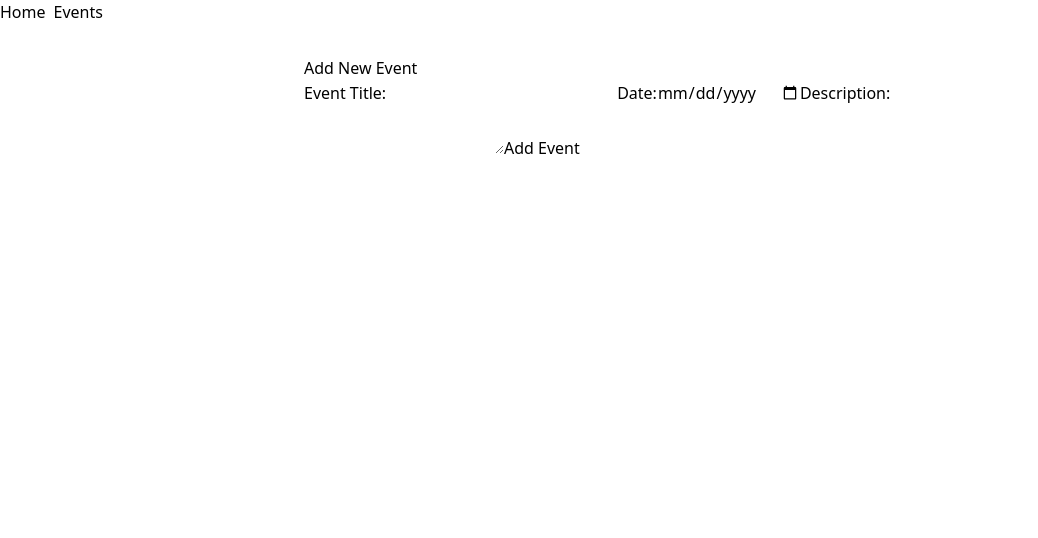
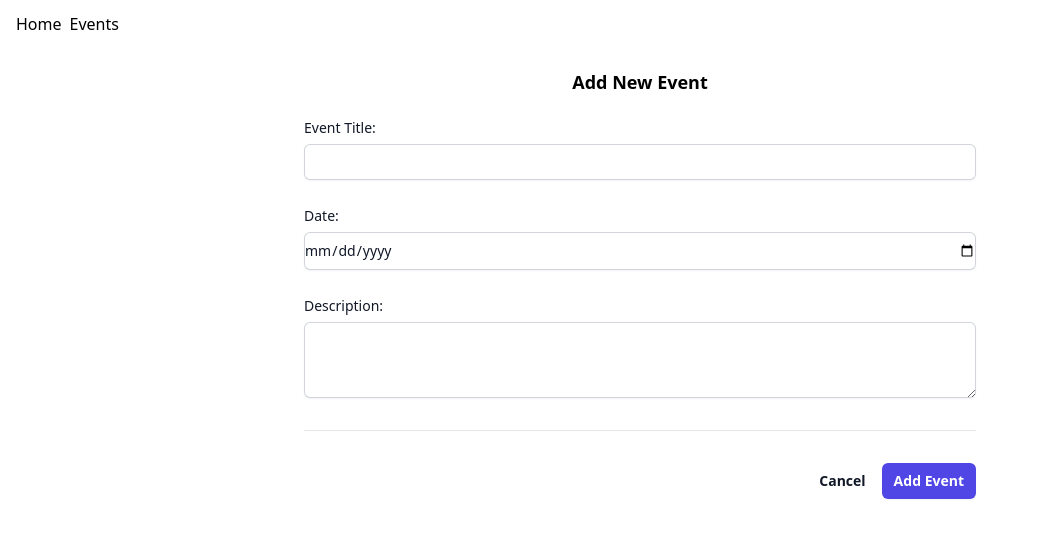
Before and after one commit to jackjakarta/easy-opus, a Next.js app: page /events/add in a window 1280 px wide. Shown: the top 538 px of the page, without its empty margins (0-1038 px from the left). Built offline with nearby package versions, Linux system fonts and the light colour scheme; no server answers.

Commit message:
tailwind css classes, add event form UI update, buttons UI update

```diff
--- a/src/app/events/[id]/DeleteEventButton.tsx
+++ b/src/app/events/[id]/DeleteEventButton.tsx
@@ -25,6 +25,6 @@ export const DeleteEventButton: React.FC<DeleteEventButtonProps> = ({ eventId })
     };
 
     return (
-        <button onClick={handleDelete}>Delete Event</button>
+        <button className="rounded-md bg-indigo-600 px-3 py-2 text-sm font-semibold text-white shadow-sm hover:bg-indigo-500 focus:outline-none focus:ring-2 focus:ring-indigo-600 focus:ring-offset-2" onClick={handleDelete}>Delete Event</button>
     );
 };
--- a/src/app/events/add/add-event-form.tsx
+++ b/src/app/events/add/add-event-form.tsx
@@ -26,19 +26,58 @@ export default function EventForm() {
   };
 
   return (
-    <form onSubmit={handleSubmit}>
-      <label htmlFor="name">Event Title:</label>
-      <input type="text" id="name" name="name" required />
+    <form onSubmit={handleSubmit} className="space-y-8">
+      <div className="border-b border-gray-900/10 pb-8">
+        {/* <h2 className="text-base font-semibold leading-7 text-gray-900">Add Event</h2> */}
+        <div className="grid grid-cols-1 gap-y-6">
+          <div>
+            <label htmlFor="name" className="block text-sm font-medium leading-6 text-gray-900">Event Title:</label>
+            <input
+              type="text"
+              id="name"
+              name="name"
+              required
+              className="mt-1 block w-full rounded-md border-0 py-2 text-gray-900 shadow-sm ring-1 ring-inset ring-gray-300 focus:ring-2 focus:ring-indigo-600 sm:text-sm"
+            />
+          </div>
 
-      <label htmlFor="date">Date:</label>
-      <input type="date" id="date" name="date" required />
+          <div>
+            <label htmlFor="date" className="block text-sm font-medium leading-6 text-gray-900">Date:</label>
+            <input
+              type="date"
+              id="date"
+              name="date"
+              required
+              className="mt-1 block w-full rounded-md border-0 py-2 text-gray-900 shadow-sm ring-1 ring-inset ring-gray-300 focus:ring-2 focus:ring-indigo-600 sm:text-sm"
+            />
+          </div>
 
-      <label htmlFor="description">Description:</label>
-      <textarea id="description" name="description" required></textarea>
+          <div>
+            <label htmlFor="description" className="block text-sm font-medium leading-6 text-gray-900">Description:</label>
+            <textarea
+              id="description"
+              name="description"
+              required
+              rows={3}
+              className="mt-1 block w-full rounded-md border-0 py-2 text-gray-900 shadow-sm ring-1 ring-inset ring-gray-300 focus:ring-2 focus:ring-indigo-600 sm:text-sm"
+            />
+          </div>
 
-      {errorMessage && <p>{errorMessage}</p>}
+          {errorMessage && <p className="text-sm text-red-600">{errorMessage}</p>}
+        </div>
+      </div>
 
-      <button type="submit">Add Event</button>
+      <div className="flex justify-end gap-x-4">
+        <button type="button" className="text-sm font-semibold text-gray-900">
+          Cancel
+        </button>
+        <button
+          type="submit"
+          className="rounded-md bg-indigo-600 px-3 py-2 text-sm font-semibold text-white shadow-sm hover:bg-indigo-500 focus:outline-none focus:ring-2 focus:ring-indigo-600 focus:ring-offset-2"
+        >
+          Add Event
+        </button>
+      </div>
     </form>
   );
 };
--- a/src/app/events/add/page.tsx
+++ b/src/app/events/add/page.tsx
@@ -6,7 +6,7 @@ import EventForm from './add-event-form';
 export default async function Page() {
   return (
     <div>
-      <h1>Add New Event</h1>
+      <h1 className='text-lg text-center font-bold mb-5'>Add New Event</h1>
       <EventForm />
     </div>
   );
--- a/src/app/events/page.tsx
+++ b/src/app/events/page.tsx
@@ -29,7 +29,7 @@ export default async function Events() {
                     <li key={event.id}> <Link href={`/events/${event.id}`}>{event.name}</Link> - {event.description}</li>
                 ))}
             </ul>
-            <Link href={'/events/add'}>Add New Event</Link>
+            <Link className="rounded-md bg-indigo-600 px-3 py-2 text-sm font-semibold text-white shadow-sm hover:bg-indigo-500 focus:outline-none focus:ring-2 focus:ring-indigo-600 focus:ring-offset-2" href={'/events/add'}>Add New Event</Link>
         </div>
     );
 };
--- a/src/app/ui/nav-links.tsx
+++ b/src/app/ui/nav-links.tsx
@@ -8,8 +8,8 @@ export function NavLinks() {
     const pathname = usePathname();
 
     return (
-        <nav>
-            <Link className={`link ${pathname === '/' ? 'active': ''} me-2`} href='/'>
+        <nav className="mt-3">
+            <Link className={`link ${pathname === '/' ? 'active': ''} ms-4 me-2`} href='/'>
                 Home
             </Link>
 
```
